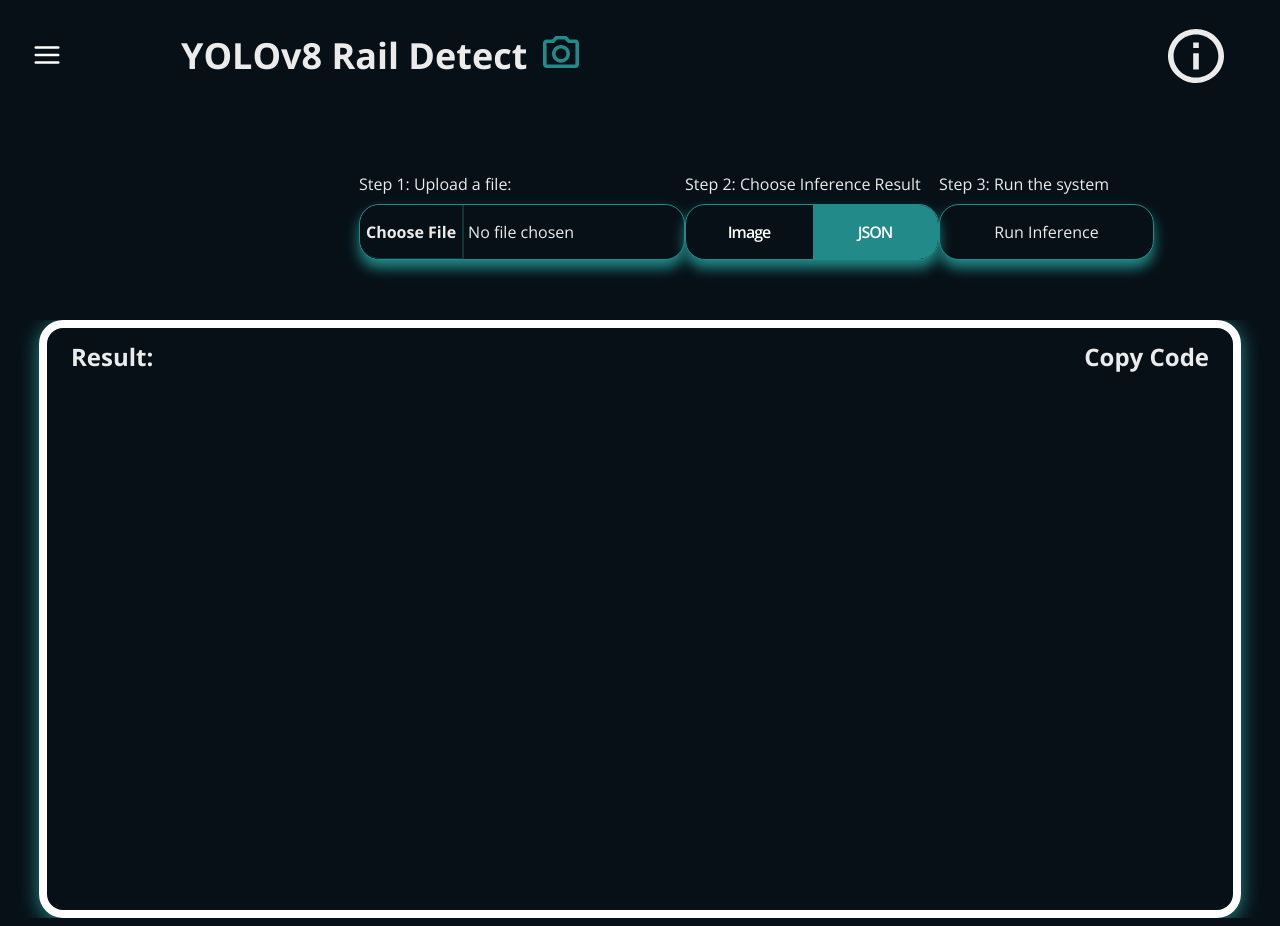
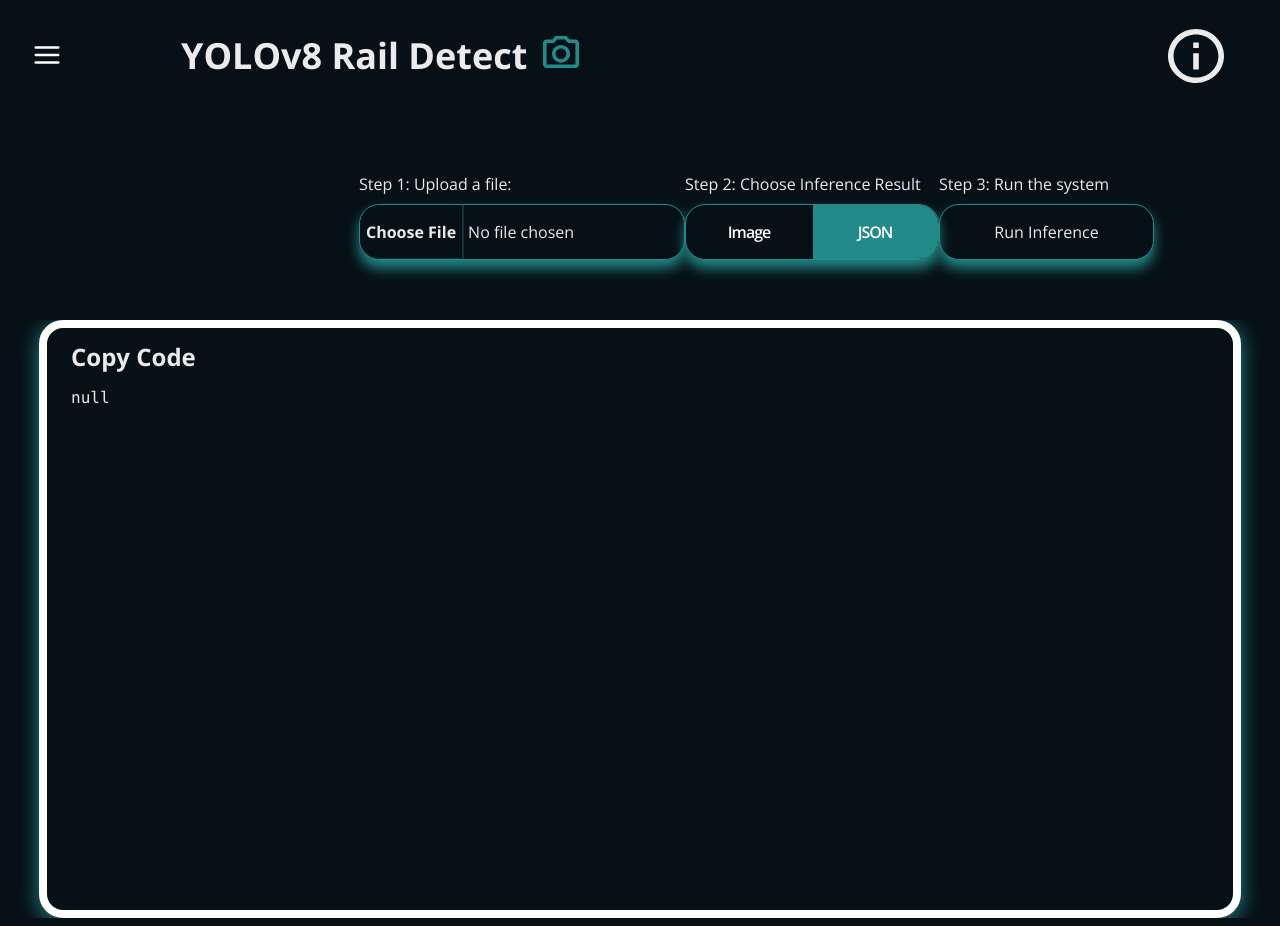
Before and after one commit to YouDontSayIt-dev/Detection-of-Breakages-Over-Railway-Tracks-Using-YOLOv8-Model, a React (Create React App) app in the folder thesis-webapp/: page /yolov8/inference in a window 1280 px wide. Both pictures are taken after a click on the label "JSON". Built offline with nearby package versions, Linux system fonts and the light colour scheme.

Commit message:
display inference json output

```diff
--- a/thesis-webapp/src/components/ImageDisplay.jsx
+++ b/thesis-webapp/src/components/ImageDisplay.jsx
@@ -1,6 +1,6 @@
 import React, { useRef, useEffect, useState } from "react";
 
-const ImageDisplay = ({ selectedImage, drawLine, bboxData }) => {
+const ImageDisplay = ({ selectedImage, drawLine, bboxData, radioBtnValue }) => {
   const canvasRef = useRef(null);
   const isDrawing = drawLine;
   const [canvasWidth, setCanvasWidth] = useState(640); // Default width
@@ -48,21 +48,49 @@
     }
   }, [selectedImage, isDrawing, bboxData]);
 
+  if(radioBtnValue === "image"){
     return (
       <div className="w-[1202px] h-[598px] mx-auto border-8 border-customImageDisplay shadow-customImageDisplay rounded-customImageDisplay">
         <div className="flex w-full h-[10%] justify-between items-center p-6 text-ebony font-bold text-2xl">
           <h1>Result:</h1>
-        <button>Copy Code</button>
         </div>
         {/* Canvas for drawing */}
-      <canvas ref={canvasRef}
+        <canvas
+          ref={canvasRef}
           width={canvasWidth}
           height={canvasHeight}
           className="w-full h-[90%] rounded-b-customCanvasDisplay"
         />
-
       </div>
     );
+  }else if(radioBtnValue === "JSON"){
+    return (
+      <div className="flex flex-col w-[1202px] h-[598px] mx-auto border-8 border-customImageDisplay shadow-customImageDisplay rounded-customImageDisplay">
+        <div className="flex w-full h-[10%] justify-between items-center p-6 text-ebony font-bold text-2xl">
+          <button>Copy Code</button>
+        </div>
+       <div className="w-full h-[90%] text-ebony overflow-auto px-6">
+        {/* Display bounding box data */}
+        <pre>{JSON.stringify(bboxData, null, 2)}</pre>
+       </div>
+      </div>
+    )
+  }else{
+    return (
+      <div className="w-[1202px] h-[598px] mx-auto border-8 border-customImageDisplay shadow-customImageDisplay rounded-customImageDisplay">
+        <div className="flex w-full h-[10%] justify-between items-center p-6 text-ebony font-bold text-2xl">
+          <h1>Result:</h1>
+        </div>
+        {/* Canvas for drawing */}
+        <canvas
+          ref={canvasRef}
+          width={canvasWidth}
+          height={canvasHeight}
+          className="w-full h-[90%] rounded-b-customCanvasDisplay"
+        />
+      </div>
+    );
+  }
 };
 
 export default ImageDisplay;
--- a/thesis-webapp/src/components/RadioInput.jsx
+++ b/thesis-webapp/src/components/RadioInput.jsx
@@ -14,7 +14,6 @@
       selectedValue: event.target.value,
     });
     this.props.onRadioChange(event.target.value); // Pass the selected value to the parent component
-    console.log(event.target.value);
   };
 
   render() {
--- a/thesis-webapp/src/pages/YOLOv8_Inference.jsx
+++ b/thesis-webapp/src/pages/YOLOv8_Inference.jsx
@@ -9,11 +9,13 @@
 
 const Yolov8Inference = () => {
   // FOR RADIO BTN VALUE
-  const [outputOption, setOutputOption] = useState(null);
+  const [outputOption, setOutputOption] = useState("image");
 
   const handleRadioChange = (value) => {
     setOutputOption(value);
   };
+
+  console.log("Current radio button value:", outputOption);
 
   // FOR MODAL POPUP
   const [isModalOpen, setModalOpen] = useState(false);
@@ -160,6 +162,7 @@
           selectedImage={base64Image}
           drawLine={isInfering}
           bboxData={bboxData}
+          radioBtnValue={outputOption}
         />
       </div>
     </div>
```
Lines whose indentation alone changed are shown as unchanged.
